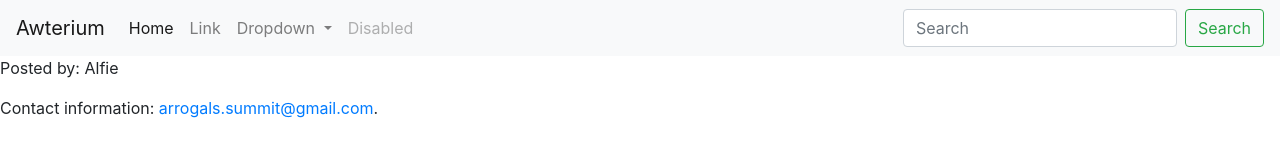
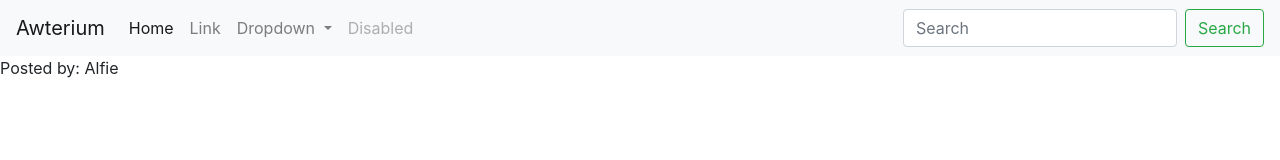
Before and after one commit to awterium/awterium.github.io, a plain HTML site: page index.html in a window 1280 px wide. Drawn offline with nearby package versions, Linux system fonts and the light colour scheme.

Commit message:
updating2

```diff
--- a/index.html
+++ b/index.html
@@ -44,8 +44,6 @@
 </nav>
 <footer>
   <p>Posted by: Alfie</p>
-  <p>Contact information: <a href="arrogals.summit@gmail.com">
-  arrogals.summit@gmail.com</a>.</p>
 </footer>
 
 <script src="https://code.jquery.com/jquery-3.3.1.slim.min.js" integrity="sha384-q8i/X+965DzO0rT7abK41JStQIAqVgRVzpbzo5smXKp4YfRvH+8abtTE1Pi6jizo" crossorigin="anonymous"></script>
```
